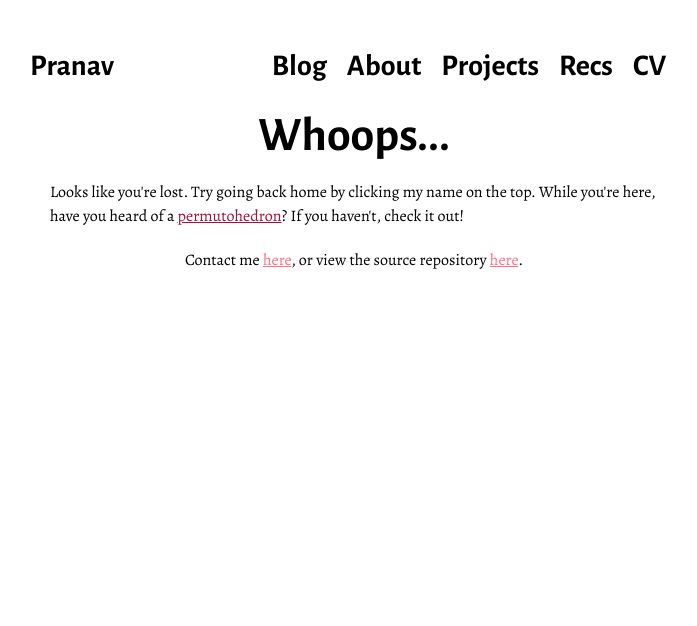
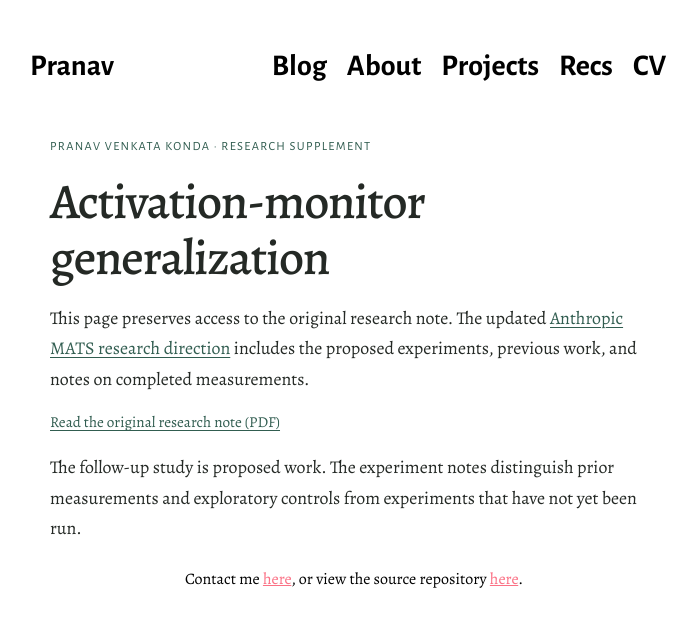
Before and after one commit to pranavk04/my-blog, a SvelteKit app: page /ant-mats-supplement in a window 1280 px wide. Before the commit this address had no page. Shown: the top 626 px of the page, without its empty margins (286-983 px from the left). Built offline with nearby package versions, Linux system fonts and the light colour scheme.

Commit message:
Preserve the earlier MATS supplement URL

```diff
--- /dev/null
+++ b/src/routes/ant-mats-supplement/+page.svelte
@@ -0,0 +1,18 @@
+<script>
+  import '$lib/styles/anthropic-mats.css';
+</script>
+
+<svelte:head>
+  <title>Activation-monitor research supplement · Pranav Konda</title>
+  <meta name="description" content="The original research note on activation-monitor generalization, with links to the updated direction and experiment notes." />
+</svelte:head>
+
+<article class="mats-page">
+  <header class="mats-header">
+    <p class="mats-kicker">Pranav Venkata Konda · Research supplement</p>
+    <h1>Activation-monitor generalization</h1>
+  </header>
+  <p>This page preserves access to the original research note. The updated <a href="/anthropic-mats/">Anthropic MATS research direction</a> includes the proposed experiments, previous work, and notes on completed measurements.</p>
+  <p class="mats-linkline"><a href="/anthropic-mats/assets/activation-monitor-generalization-note.pdf">Read the original research note (PDF)</a></p>
+  <p>The follow-up study is proposed work. The experiment notes distinguish prior measurements and exploratory controls from experiments that have not yet been run.</p>
+</article>
--- /dev/null
+++ b/src/routes/ant-mats-supplement/+page.ts
@@ -0,0 +1,2 @@
+export const prerender = true;
+export const trailingSlash = 'always';
```
Also changed, not shown: 1 other file (tests, documents, lock files or other folders).
